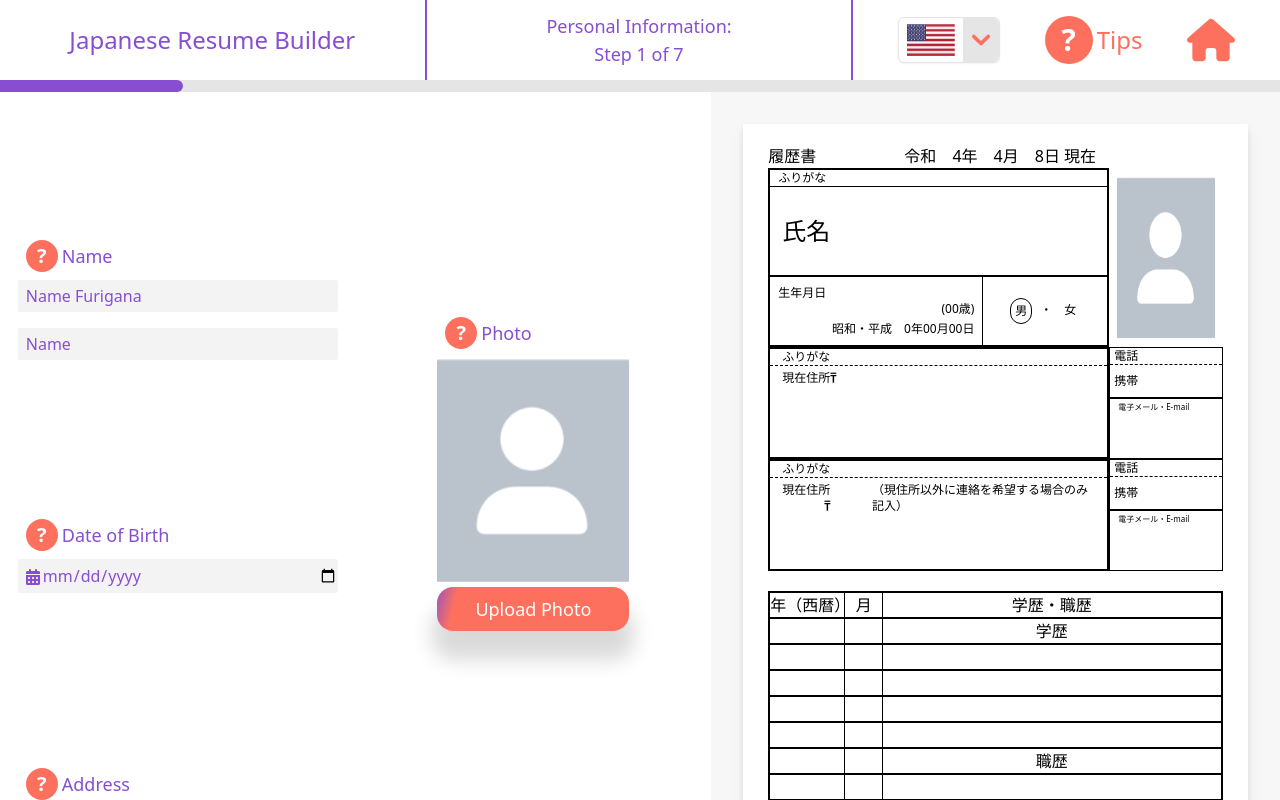
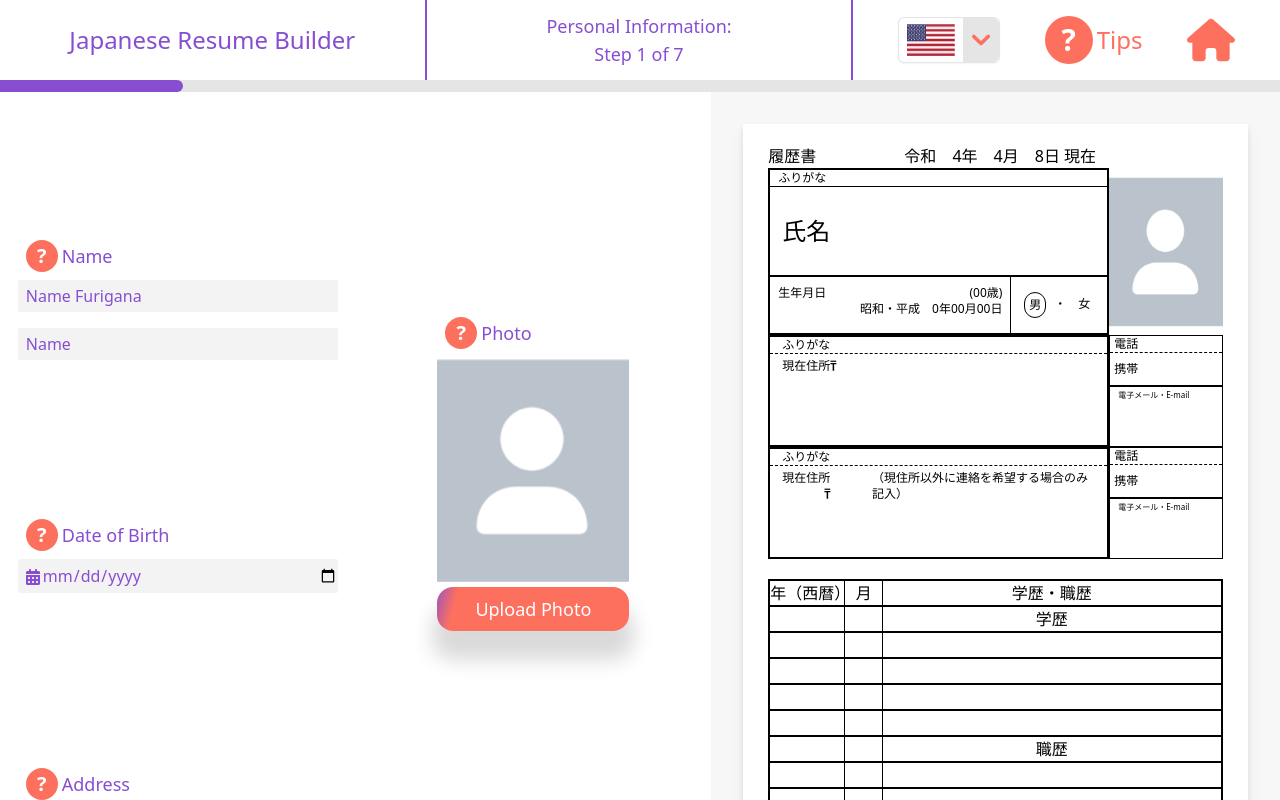
Before and after one commit to stmidi613/Japanese-Resume-Builder, a React (Create React App) app: page / in a window 1280 px wide. Shown: the top 800 px of the page. Built offline with nearby package versions, Linux system fonts and the light colour scheme.

Commit message:
I finished all the css problems with form 1 and the first part of the document including the picture size.  The only thing left to do is add the hover tip boxes.

```diff
--- a/src/Components/Resume/ResumePages/EmailBox.tsx
+++ b/src/Components/Resume/ResumePages/EmailBox.tsx
@@ -18,7 +18,7 @@ const EmailBox: React.FC<Props> = ({ email, homePhone, cellPhone }) => {
         </p>
         <div className="text-xs border-t-2">
           <p className="px-2 text-[.5rem]">電子メール・E-mail</p>
-          <p className="pb-[.125rem] px-2 text-[.75em]">{email}</p>
+          <p className="pb-[.125rem] px-2 text-[.75em] break-words">{email}</p>
         </div>
       </div>
     </div>
--- a/src/Components/Resume/ResumePages/ResumePage1.tsx
+++ b/src/Components/Resume/ResumePages/ResumePage1.tsx
@@ -70,11 +70,14 @@ const ResumePage1: React.FC<Props> = ({
                   氏名 <span className="pl-2">{name}</span>
                 </p>
                 <div className="grid grid-flow-col col-span-2 text-xs border-t-2">
-                  <div className="flex flex-col">
-                    <p className="px-2 pt-2 pb-1">生年月日<span className="flex justify-end">({dob?age():"00"}歳)</span></p>
-                    <p className="px-2 pb-2 text-right">
+                  <div className="flex">
+                    <p className="w-1/2 px-2 pt-2 pb-1">生年月日</p>
+                    <div className="flex flex-col w-full pr-2 py-2">
+                    <p className="flex justify-end">({dob?age():"00"}歳)</p>
+                    <p className="pb-2 text-right justify-end">
                       昭和・平成　{birthyear > -1 ? birthyear : "00"}年{birthmonth ? birthmonth : "00"}月{birthdate ? birthdate : "00"}日
                     </p>
+                    </div>
                   </div>
                   <div className="grid grid-flow-col col-span-1 border-l-[1px] place-content-center">
                     <span
@@ -97,8 +100,8 @@ const ResumePage1: React.FC<Props> = ({
               </div>
             </div>
             {/* Photo div */}
-            <div className="col-span-1">
-              <img className="p-2 h-full" src={photo} alt="photo" />
+            <div className="col-span-1 grid place-content-center">
+              <img className="photo" src={photo} alt="photo" />
             </div>
           </section>
           {/* End of Name to Gender Section */}
--- a/src/Components/Resume/resume.css
+++ b/src/Components/Resume/resume.css
@@ -27,6 +27,11 @@
     color: #874ed2;
     font-size: 1.125rem;
     line-height: 1.75rem;
+}
+
+.photo{
+    width: 113.5px;
+    height: 151.2px;
 }
 
 .input-div{
```
Also changed, not shown: src/tailwind.output.css.
